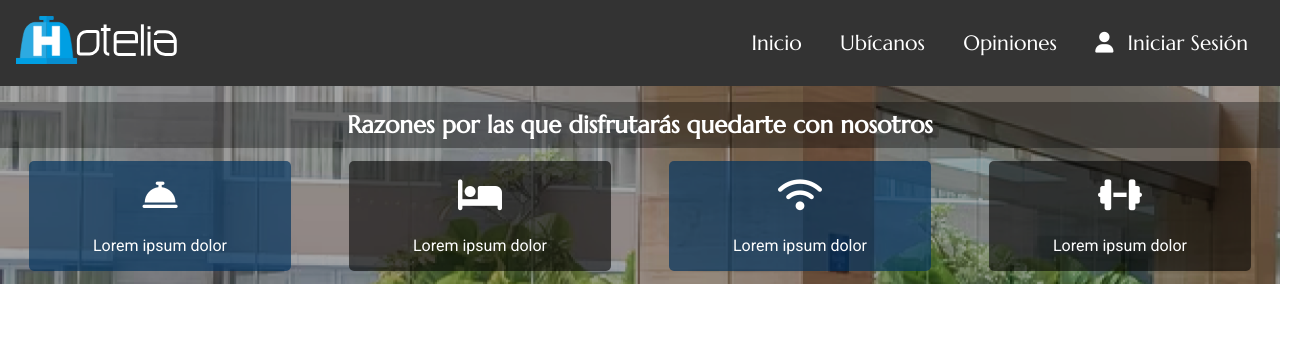
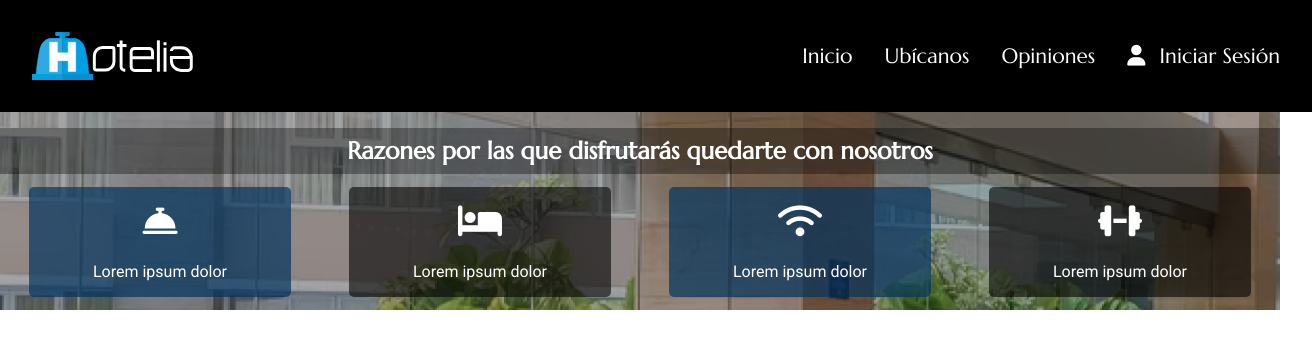
Before and after one commit to Cami1201/TALLER_0_Maquetaci-n_Responsive, a plain HTML site: page index.html in a window 1280 px wide. Shown: the whole page, 1312 px wide, since content can reach past the window. Drawn offline with Linux system fonts and the light colour scheme.

Commit message:
Se ha agregado la resolucion para distintos dispositivos

```diff
--- a/css/estilos.css
+++ b/css/estilos.css
@@ -91,3 +91,88 @@ nav{
 .feature-black{
     background-color: rgba(0,0,0,0.59);
 }
+.logo{
+    background-color: var(--negro2);
+    display: flex;
+    align-items: center;
+    justify-content: space-between;
+    padding: 1rem;
+}
+.logo img{
+    width: 40%;
+    max-width: 200px;
+}
+.logo i{
+    color: var(--blanco);
+    font-size: 2rem;
+}
+.menu{
+    background-color: rgba(1, 10, 52, 0.838);
+    display: flex;
+    flex-direction: column;
+    align-items: center;
+    justify-content: center;
+}
+.menu-hr{
+    width: 90%;
+    background-color: var(--blanco);
+}
+.item{
+    padding: 1rem;
+}
+nav a{
+    color: var(--blanco);
+    text-decoration: none;
+    text-align: center;
+}
+nav a:hover{
+    background-color: #0B3860;
+    width: 100%;
+}
+.navbar-button{
+    background-color:transparent;
+    border: none;
+    border-radius: 3px;
+    font-size: 1em;
+    padding: 0.5rem;
+    font-family: 'Marcellus', serif;
+    color: var(--blanco);
+}
+/*Resolución tablet*/
+@media screen and (min-width: 768px){
+}
+/*Resolución notebooks*/
+@media screen and (min-width: 1024px){
+nav{
+    display: flex;
+    flex-direction: row; /*cambiamos la disposición de los elementos*/
+    width: 100%;
+    justify-content: space-between;
+    background-color: var(--negro2);
+}
+.logo{
+    padding: 1rem;
+}
+.logo img{
+    width: 100%;
+    max-width: 180px;
+}
+.logo i{ /*ocultamos el ícono bars del menú hamburguesa*/
+    display: none;
+}
+.menu{
+    background-color: var(--negro2);
+    display: flex;
+    flex-direction: row;
+    align-items: center;
+}
+.menu-hr{ /*ocultamos la barra de división*/
+    display: none;
+}
+.navbar-button{
+    background-color:var(--azuloscuro);
+    }
+}
+/*Resolución notebooks*/
+@media screen and (min-width: 1308px){
+}
--- a/index.html
+++ b/index.html
@@ -12,10 +12,12 @@
     <div class="logo">
         <img src="img/Hotelia horizontal blanco.svg">
     </div>
+
     <div class="menu">
         <a href="index.html" class="item">Inicio</a>
         <a href="ubicanos.html" class="item">Ubícanos</a>
         <a href="opiniones.html" class="item">Opiniones</a>
+        <hr class="menu-hr" noshade="">
         <a href="#" class="item"><i class="fa-solid fa-user"></i> Iniciar Sesión</a>
     </div>
     </nav>
```
